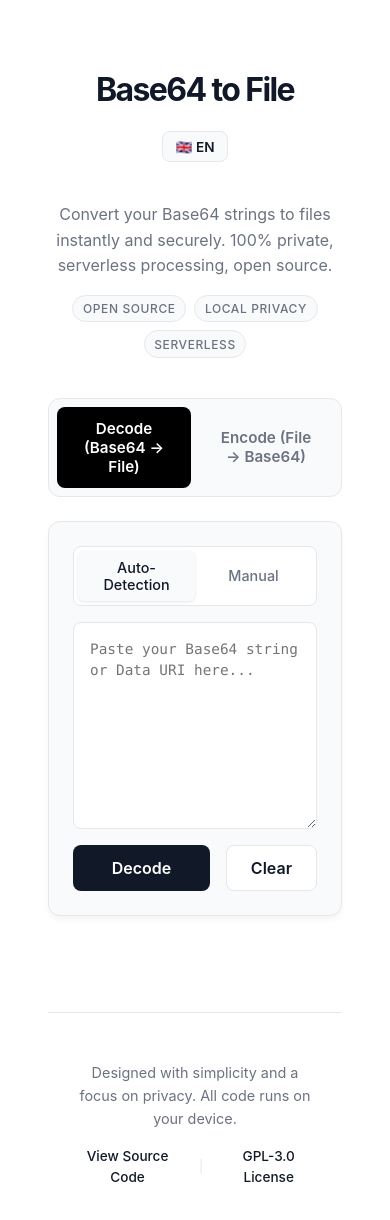
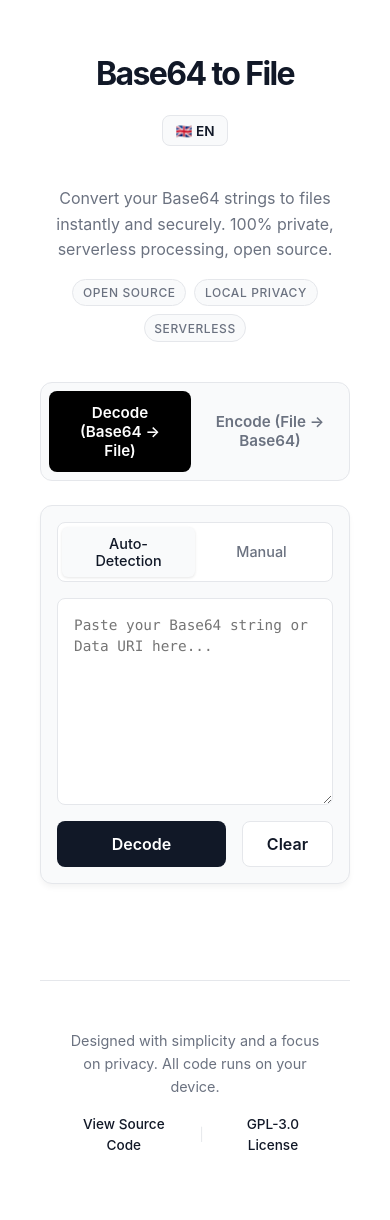
Before and after one commit to jnfire/base64-to-file, a Vue app: page / in a window 390 px wide. Shown: the top 1220 px of the page. Built offline with nearby package versions, Linux system fonts and the light colour scheme.

Commit message:
style: reduce padding for mobile layout in App.vue

```diff
--- a/src/App.vue
+++ b/src/App.vue
@@ -208,7 +208,7 @@ body {
 /* Mobile Responsive Adjustments */
 @media (max-width: 600px) {
   .app-layout {
-    padding: 2rem 1rem;
+    padding: 1rem 0.5rem;
   }
 }
 </style>
--- a/src/components/ConverterInput.vue
+++ b/src/components/ConverterInput.vue
@@ -221,7 +221,7 @@ button {
 
 @media (max-width: 600px) {
   .converter-input {
-    padding: 1.5rem;
+    padding: 1rem;
   }
 
   .controls-header {
--- a/src/components/EncoderInput.vue
+++ b/src/components/EncoderInput.vue
@@ -207,7 +207,7 @@ const handleFileChange = (e: Event) => {
 
 @media (max-width: 600px) {
   .drop-zone {
-    padding: 1.5rem;
+    padding: 1rem;
     min-height: 200px;
   }
 }
--- a/src/components/EncoderResult.vue
+++ b/src/components/EncoderResult.vue
@@ -169,7 +169,7 @@ const handleCopy = () => {
   }
 
   .result-header, .result-area {
-    padding: 1.5rem;
+    padding: 1rem;
   }
 
   .result-textarea {
--- a/src/components/FileResult.vue
+++ b/src/components/FileResult.vue
@@ -186,7 +186,7 @@ watch(() => props.fileInfo, (newVal) => {
 
 @media (max-width: 600px) {
   .result-header, .preview-area {
-    padding: 1.25rem;
+    padding: 1rem;
   }
 
   .text-preview {
```
